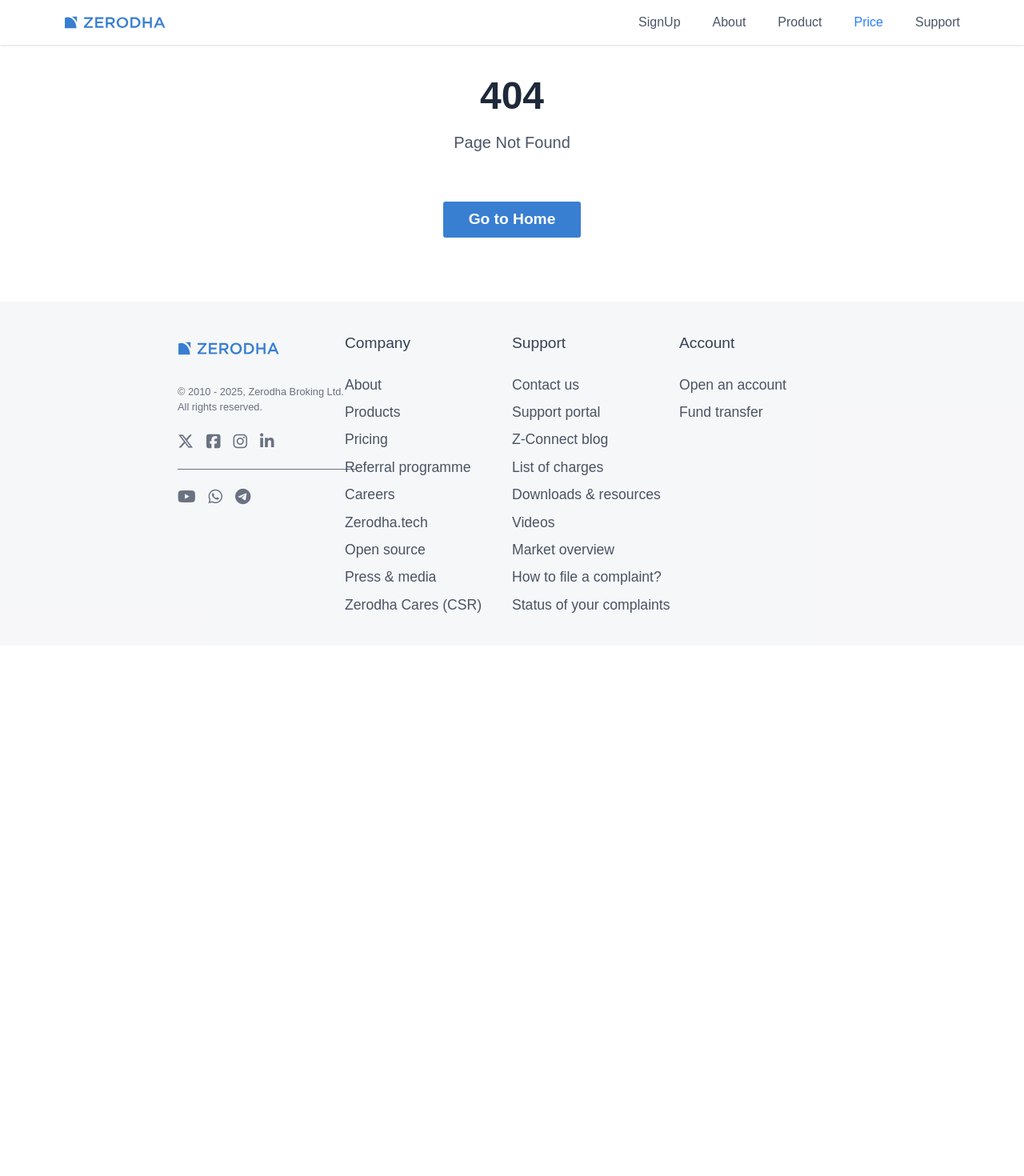
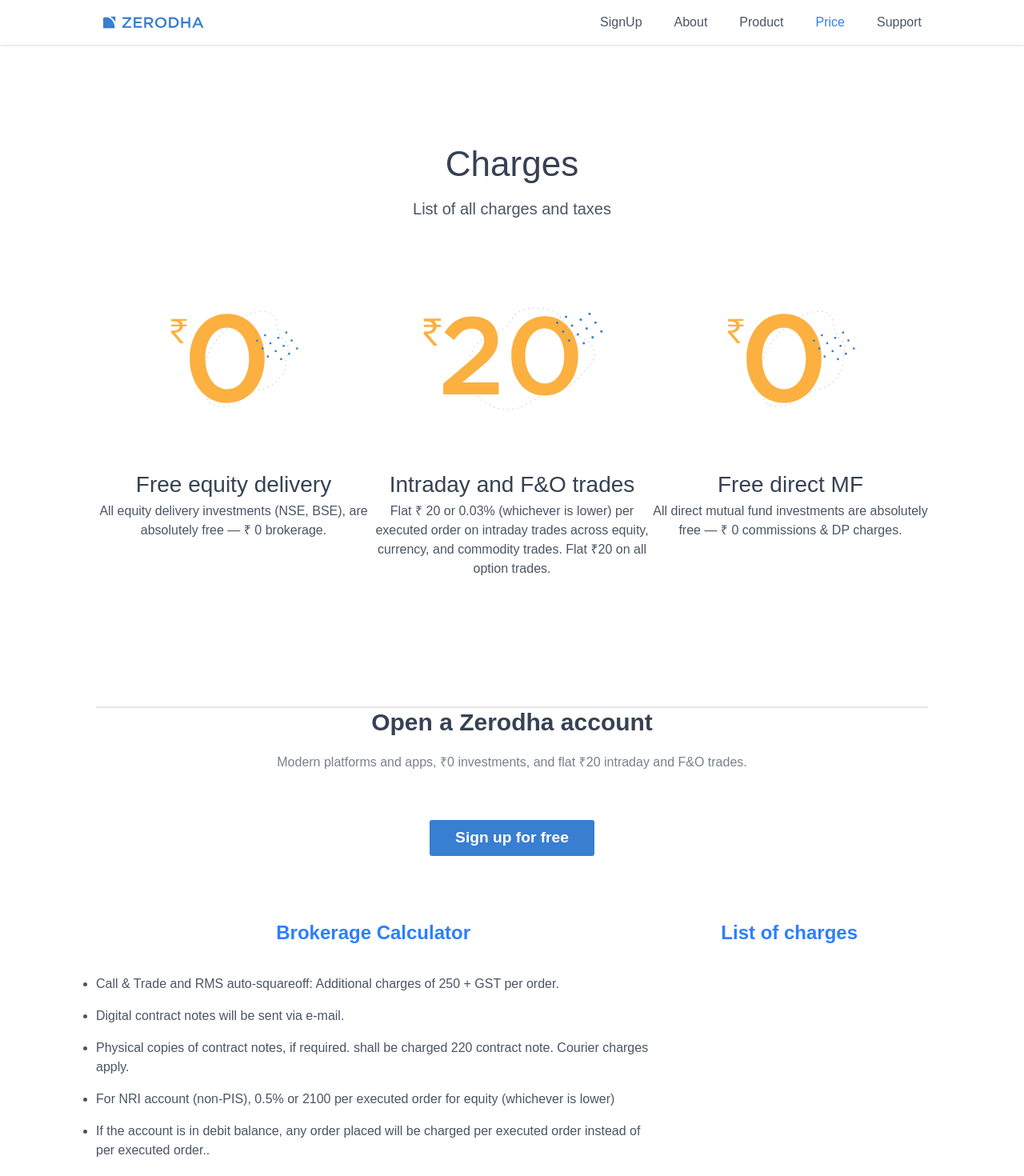
Before and after one commit to Bhinsar/Zerodha-clone, a React (Vite) app in the folder frontend/: page /price in a window 1280 px wide. Shown: the top 1470 px of the page at 80% size. Before the commit the page ends 807 px from the top, so only its background shows below. Built offline with nearby package versions, Linux system fonts and the light colour scheme.

Commit message:
Add PricingPage and related components: Hero, Brojkrage, and update routing in App.jsx to include PricingPage. Enhance Navbar for better navigation experience.

```diff
--- a/frontend/src/App.jsx
+++ b/frontend/src/App.jsx
@@ -4,6 +4,7 @@
 import PageNoFound from "./page/Page-not-found/PageNoFound";
 import AboutPage from "./page/about/AboutPage";
 import ProductPage from "./page/products/ProductPage";
+import PricingPage from "./page/pricing/PricingPage";
 
 function App() {
   return (
@@ -14,6 +15,7 @@
           <Route path="/home" element={<HomePage />} />
           <Route path="/about" element={<AboutPage />} />
           <Route path="/product" element={<ProductPage />} />
+          <Route path="/price" element={<PricingPage />} />
           <Route path="*" element={<PageNoFound />} />
         </Route>
       </Routes>
--- a/frontend/src/components/navbar/Navbar.jsx
+++ b/frontend/src/components/navbar/Navbar.jsx
@@ -13,11 +13,13 @@
   ];
 
   return (
-    <nav className="w-full shadow px-6 md:px-20 py-4 flex items-center justify-between">
+    <nav className="w-full shadow px-8 md:px-32 py-4 flex items-center justify-between">
       {/* Logo */}
-      <div className="w-32">
-        <img src="/assets/logo.svg" alt="Logo" className="w-full" />
-      </div>
+      <NavLink to="/">
+        <div className="w-32">
+          <img src="/assets/logo.svg" alt="Logo" className="w-full" />
+        </div>
+      </NavLink>
 
       {/* Desktop Nav */}
       <div className="hidden md:flex gap-10 text-gray-600 font-medium">
--- a/frontend/src/page/pricing/Brojkrage.jsx
+++ b/frontend/src/page/pricing/Brojkrage.jsx
@@ -0,0 +1,27 @@
+import React from 'react'
+
+export default function Brojkrage() {
+  return (
+    <div className='grid grid-cols-3 mt-10'>
+      <div className='col-span-2'>
+        <div className='flex flex-col items-center justify-center'>
+          <div className='text-2xl font-bold text-blue-500'>Brokerage Calculator</div>
+        </div>
+        <div className='my-9'>
+          <ul className='flex flex-col gap-4 list-disc text-gray-600'>
+            <li>Call & Trade and RMS auto-squareoff: Additional charges of 250 + GST per order.</li>
+            <li>Digital contract notes will be sent via e-mail.</li>
+            <li>Physical copies of contract notes, if required. shall be charged 220 contract note. Courier charges apply.</li>
+            <li> For NRI account (non-PIS), 0.5% or 2100 per executed order for equity (whichever is lower)</li>
+            <li> If the account is in debit balance, any order placed will be charged per executed order instead of per executed order..</li>
+          </ul>
+        </div>
+      </div>
+      <div className='col-span-1'>
+      <div className='flex flex-col items-center justify-center'>
+          <div className='text-2xl font-bold text-blue-500'>List of charges</div>
+        </div>
+      </div>
+    </div>
+  )
+}
--- a/frontend/src/page/pricing/PricingPage.jsx
+++ b/frontend/src/page/pricing/PricingPage.jsx
@@ -0,0 +1,14 @@
+import React from 'react'
+import Hero from './hero'
+import OpenAccount from '../../components/OpenAccount/OpenAccount'
+import Brojkrage from './Brojkrage'
+
+export default function PricingPage() {
+  return (
+    <>
+        <Hero/>
+        <OpenAccount/>
+        <Brojkrage/>
+    </>
+  )
+}
--- a/frontend/src/page/pricing/hero.jsx
+++ b/frontend/src/page/pricing/hero.jsx
@@ -0,0 +1,54 @@
+import React from "react";
+import { Link } from "react-router-dom";
+
+export default function Hero() {
+  return (
+    <div className="m-auto pb-40 border-b-2 border-gray-200">
+      <div className="flex flex-col justify-center items-center mt-12">
+        <div className="flex flex-col justify-center items-center gap-2 text-center">
+          <div className="text-[2.75rem] mt-11 text-gray-700 font-[500]">
+            Charges
+          </div>
+          <p className="text-[1.25rem] text-gray-600 ">
+            List of all charges and taxes
+          </p>
+        </div>
+      </div>
+      <div className="mt-20">
+        <div className="grid grid-cols-1 md:grid-cols-3 gap-1 items-start content-stretch">
+          <div className="flex flex-col items-center w-full h-full">
+            <img src="/assets/pricing-eq.svg" className="w-[250px]" />
+            <div className="text-[1.75rem] mt-11 text-gray-700 font-[500] text-center">
+              Free equity delivery
+            </div>
+            <p className="text-gray-600 text-center">
+              All equity delivery investments (NSE, BSE), are absolutely free —
+              ₹ 0 brokerage.
+            </p>
+          </div>
+          <div className="flex flex-col items-center w-full h-full">
+            <img src="/assets/other-trades.svg" className="w-[250px]" />
+            <div className="text-[1.75rem] mt-11 text-gray-700 font-[500] text-center">
+              Intraday and F&O trades
+            </div>
+            <p className="text-gray-600 text-center">
+              Flat ₹ 20 or 0.03% (whichever is lower) per executed order on
+              intraday trades across equity, currency, and commodity trades.
+              Flat ₹20 on all option trades.
+            </p>
+          </div>
+          <div className="flex flex-col items-center w-full h-full">
+            <img src="/assets/pricing-eq.svg" className="w-[250px]" />
+            <div className="text-[1.75rem] mt-11 text-gray-700 font-[500] text-center">
+              Free direct MF
+            </div>
+            <p className=" text-gray-600 text-center">
+              All direct mutual fund investments are absolutely free — ₹ 0
+              commissions & DP charges.
+            </p>
+          </div>
+        </div>
+      </div>
+    </div>
+  );
+}
```
